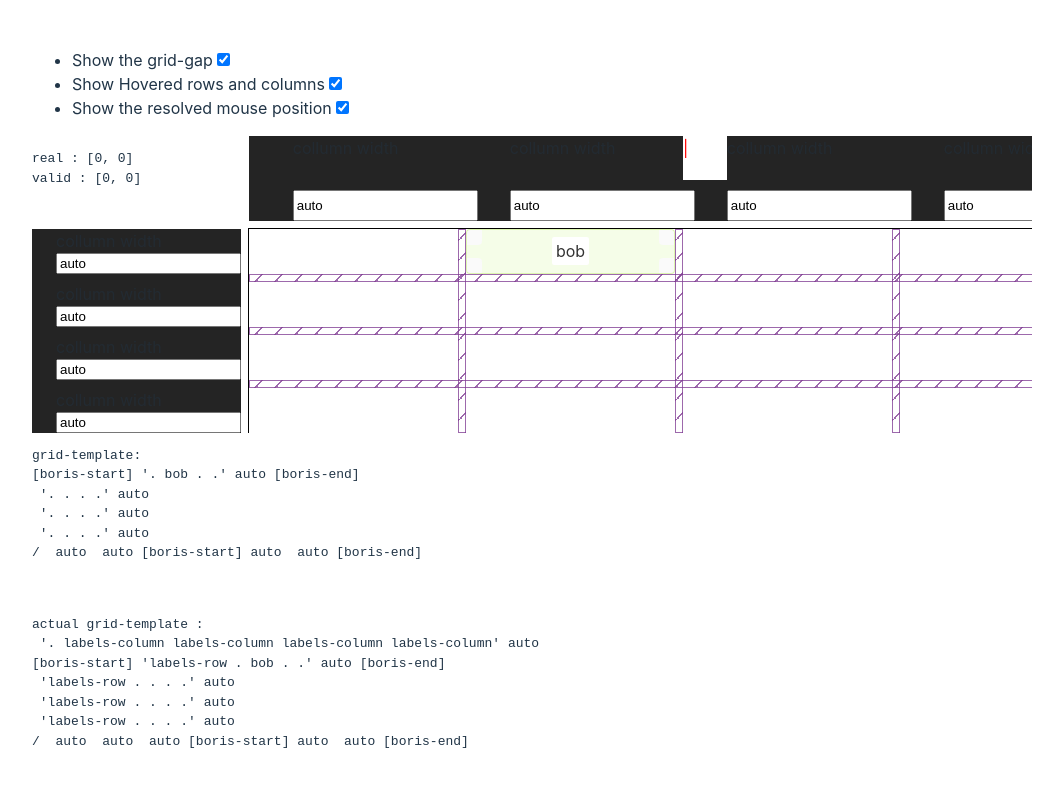
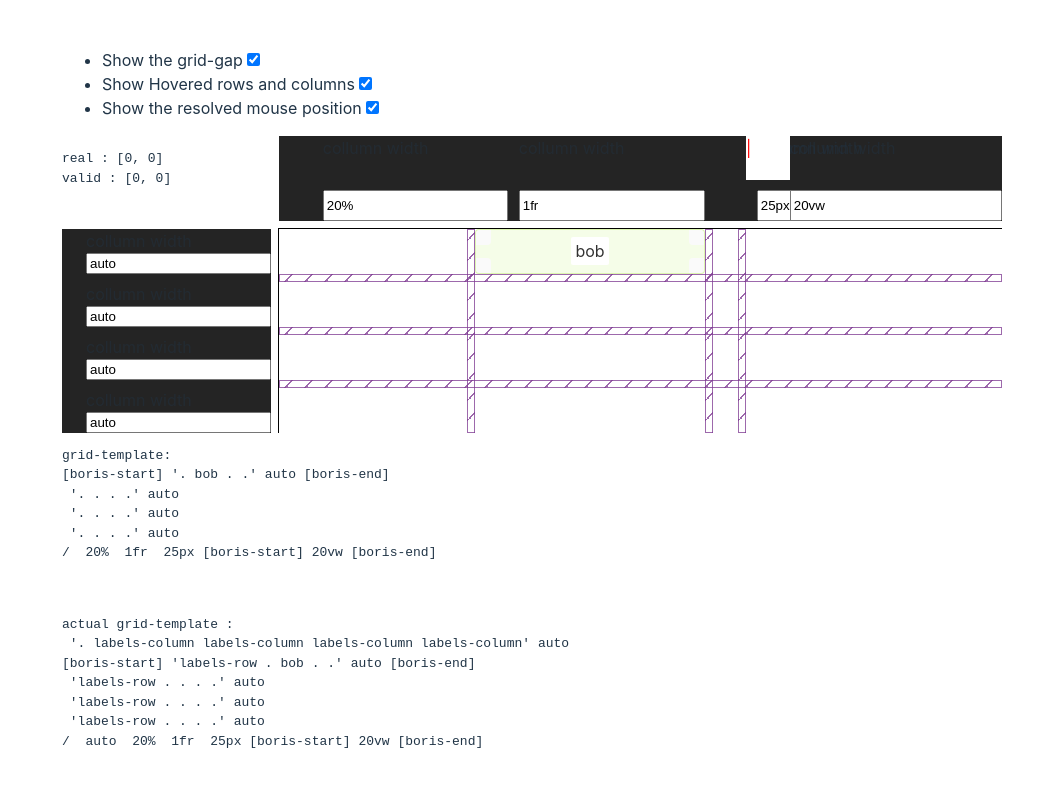
Before and after one commit to Ragnar-Oock/css-grid-generator, a Vue app: page / in a window 1280 px wide. Shown: the top 786 px of the page, without its empty margins (108-1171 px from the left). Built offline with nearby package versions, Linux system fonts and the light colour scheme.

Commit message:
feat(settings): change the default column size

```diff
--- a/src/components/GridContainer.vue
+++ b/src/components/GridContainer.vue
@@ -39,10 +39,10 @@
 
 	const columnExplicitTrackList = ref<ExplicitTrackList>([
 		{trackSize: 'auto'},
-		{trackSize: 'auto'},
-		{trackSize: 'auto'},
-		{trackSize: 'auto', lineNames: '[boris-start]'},
-		{trackSize: 'auto'},
+		{trackSize: '20%'},
+		{trackSize: '1fr'},
+		{trackSize: '25px'},
+		{trackSize: '20vw', lineNames: '[boris-start]'},
 		{trackSize: '', lineNames: '[boris-end]'}
 	]);
 	const userColumnExplicitTrackList = computed(() => columnExplicitTrackList.value.slice(1, length - 1) as OneOrMore<ExplicitTrack>);
```
